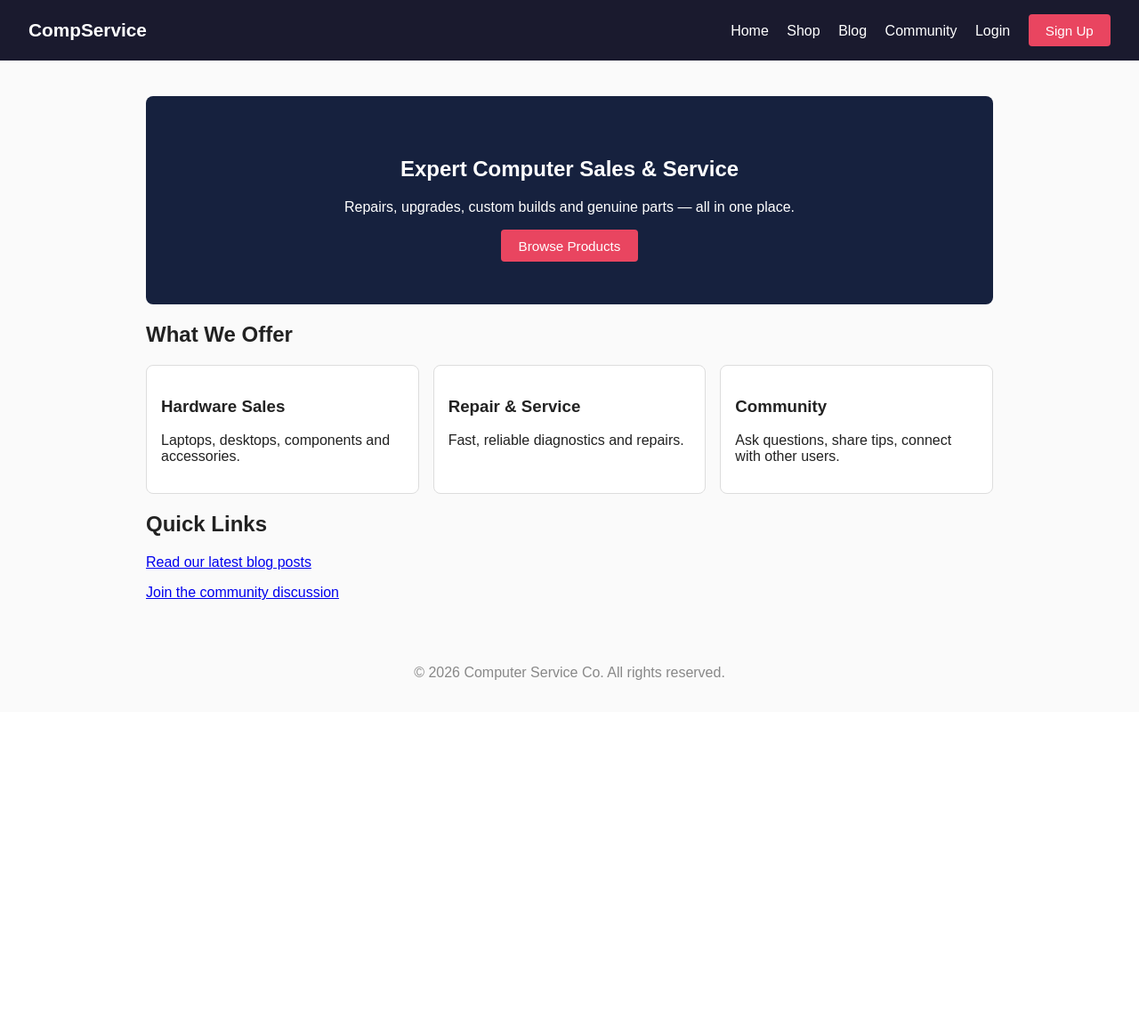
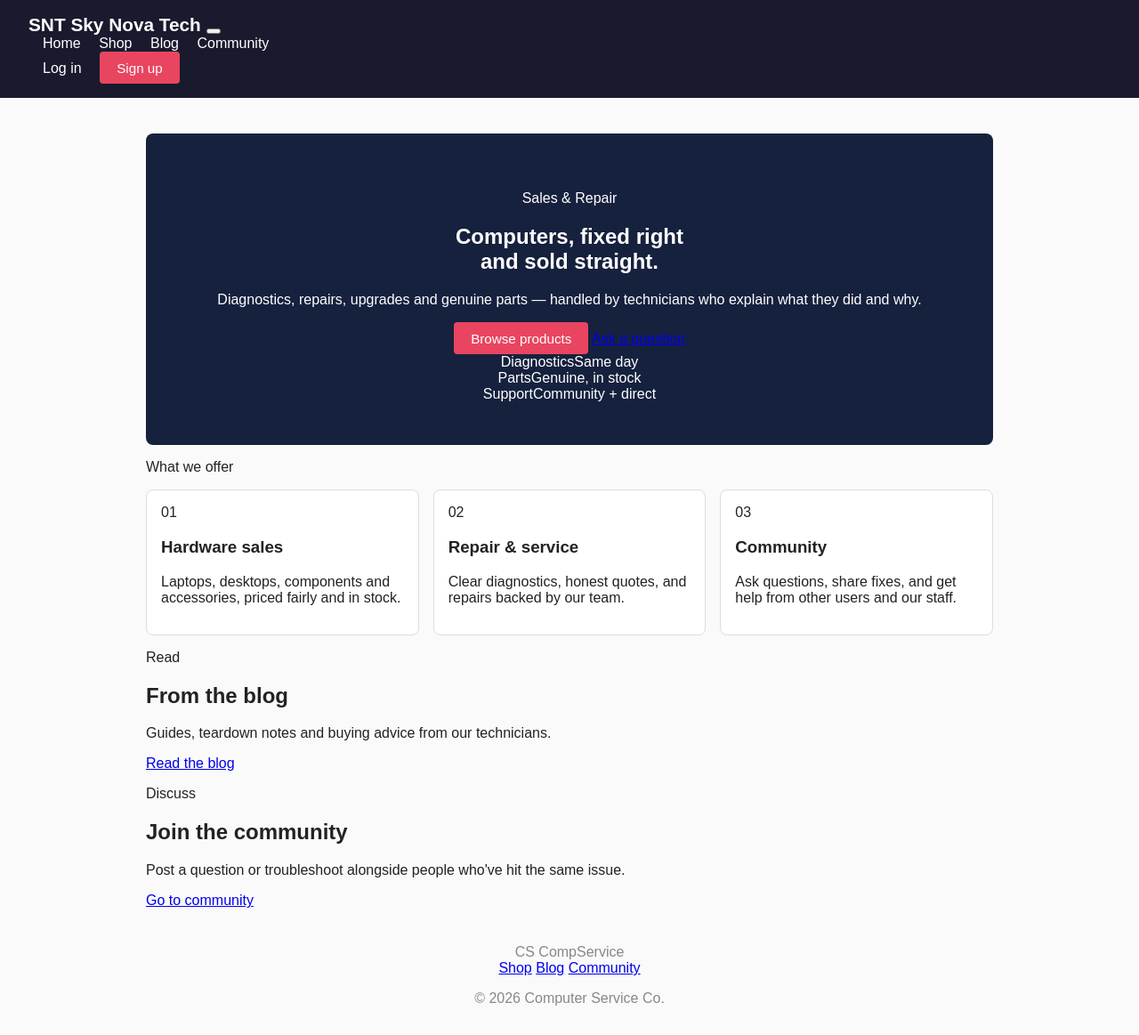
Before and after one commit to growthstepsgs/SkyNovaTech, a Flask app: page / in a window 1280 px wide. Shown: the whole page at 89% size. Before the commit the page ends 764 px from the top, so only its background shows below. Run offline with Flask 3, Linux system fonts and the light colour scheme.

Commit message:
Add files via upload

```diff
--- a/templates/base.html
+++ b/templates/base.html
@@ -4,34 +4,53 @@
 <meta charset="UTF-8">
 <meta name="viewport" content="width=device-width, initial-scale=1.0">
 <title>{% block title %}Computer Service Co.{% endblock %}</title>
+<link rel="preconnect" href="https://fonts.googleapis.com">
+<link rel="preconnect" href="https://fonts.gstatic.com" crossorigin>
+<link href="https://fonts.googleapis.com/css2?family=Space+Grotesk:wght@500;600;700&family=Inter:wght@400;500;600&family=IBM+Plex+Mono:wght@500&display=swap" rel="stylesheet">
 <link rel="stylesheet" href="{{ url_for('static', filename='css/style.css') }}">
 </head>
 <body>
-    <nav class="navbar">
-        <a href="{{ url_for('index') }}" class="brand">CompService</a>
-        <div class="nav-links">
+    <header class="navbar">
+        <div class="navbar-inner">
+            <a href="{{ url_for('index') }}" class="brand">
+                <span class="brand-mark">SNT</span>
+                <span class="brand-name">Sky Nova Tech</span>
+            </a>
+
+            <button class="nav-toggle" id="navToggle" aria-label="Toggle menu" aria-expanded="false">
+                <span></span><span></span><span></span>
+            </button>
+
+            <nav class="nav-links" id="navLinks">
                 <a href="{{ url_for('index') }}">Home</a>
                 <a href="{{ url_for('ecommerce') }}">Shop</a>
                 <a href="{{ url_for('blog') }}">Blog</a>
                 <a href="{{ url_for('community') }}">Community</a>
+
+                <div class="nav-divider" aria-hidden="true"></div>
+
                 {% if user %}
-                <span class="nav-user">Hi, {{ user }}</span>
                     {% if session.get('is_admin') %}
-                    <a href="{{ url_for('admin_dashboard') }}">Admin</a>
+                        <a href="{{ url_for('admin_dashboard') }}" class="nav-admin">Admin</a>
                     {% endif %}
-                <a href="{{ url_for('logout') }}">Logout</a>
+                    <span class="nav-user">{{ user }}</span>
+                    <a href="{{ url_for('logout') }}" class="btn btn-ghost">Log out</a>
                 {% else %}
-                <a href="{{ url_for('login') }}">Login</a>
-                <a href="{{ url_for('signup') }}" class="btn-link">Sign Up</a>
+                    <a href="{{ url_for('login') }}" class="btn btn-ghost">Log in</a>
+                    <a href="{{ url_for('signup') }}" class="btn btn-primary">Sign up</a>
                 {% endif %}
+            </nav>
         </div>
-    </nav>
+    </header>
 
     <div class="flash-container">
         {% with messages = get_flashed_messages(with_categories=true) %}
             {% if messages %}
                 {% for category, message in messages %}
-                    <div class="flash flash-{{ category }}">{{ message }}</div>
+                    <div class="flash flash-{{ category }}">
+                        <span>{{ message }}</span>
+                        <button class="flash-close" aria-label="Dismiss">&times;</button>
+                    </div>
                 {% endfor %}
             {% endif %}
         {% endwith %}
@@ -42,7 +61,18 @@
     </main>
 
     <footer class="footer">
-        <p>&copy; 2026 Computer Service Co. All rights reserved.</p>
+        <div class="footer-inner">
+            <div class="footer-brand">
+                <span class="brand-mark">CS</span>
+                <span class="brand-name">CompService</span>
+            </div>
+            <nav class="footer-links">
+                <a href="{{ url_for('ecommerce') }}">Shop</a>
+                <a href="{{ url_for('blog') }}">Blog</a>
+                <a href="{{ url_for('community') }}">Community</a>
+            </nav>
+            <p class="footer-copy">&copy; 2026 Computer Service Co.</p>
+        </div>
     </footer>
 
     <script src="{{ url_for('static', filename='js/main.js') }}"></script>
--- a/templates/index.html
+++ b/templates/index.html
@@ -1,33 +1,61 @@
 {% extends "base.html" %}
 {% block title %}Home - Computer Service Co.{% endblock %}
 {% block content %}
+
 <section class="hero">
-    <h1>Expert Computer Sales &amp; Service</h1>
-    <p>Repairs, upgrades, custom builds and genuine parts — all in one place.</p>
-    <a href="{{ url_for('ecommerce') }}" class="btn-primary">Browse Products</a>
+    <div class="hero-inner">
+        <p class="eyebrow">Sales &amp; Repair</p>
+        <h1>Computers, fixed right<br>and sold straight.</h1>
+        <p class="hero-sub">
+            Diagnostics, repairs, upgrades and genuine parts &mdash; handled by
+            technicians who explain what they did and why.
+        </p>
+        <div class="hero-actions">
+            <a href="{{ url_for('ecommerce') }}" class="btn btn-primary btn-lg">Browse products</a>
+            <a href="{{ url_for('community') }}" class="btn btn-outline btn-lg">Ask a question</a>
+        </div>
+    </div>
+    <div class="hero-spec" aria-hidden="true">
+        <div class="spec-row"><span class="spec-label">Diagnostics</span><span class="spec-value">Same day</span></div>
+        <div class="spec-row"><span class="spec-label">Parts</span><span class="spec-value">Genuine, in stock</span></div>
+        <div class="spec-row"><span class="spec-label">Support</span><span class="spec-value">Community + direct</span></div>
+    </div>
 </section>
 
 <section class="section">
-    <h2>What We Offer</h2>
+    <p class="eyebrow">What we offer</p>
     <div class="card-grid">
         <div class="card">
-            <h3>Hardware Sales</h3>
-            <p>Laptops, desktops, components and accessories.</p>
+            <span class="card-tag">01</span>
+            <h3>Hardware sales</h3>
+            <p>Laptops, desktops, components and accessories, priced fairly and in stock.</p>
         </div>
         <div class="card">
-            <h3>Repair &amp; Service</h3>
-            <p>Fast, reliable diagnostics and repairs.</p>
+            <span class="card-tag">02</span>
+            <h3>Repair &amp; service</h3>
+            <p>Clear diagnostics, honest quotes, and repairs backed by our team.</p>
         </div>
         <div class="card">
+            <span class="card-tag">03</span>
             <h3>Community</h3>
-            <p>Ask questions, share tips, connect with other users.</p>
+            <p>Ask questions, share fixes, and get help from other users and our staff.</p>
         </div>
     </div>
 </section>
 
-<section class="section">
-    <h2>Quick Links</h2>
-    <p><a href="{{ url_for('blog') }}">Read our latest blog posts</a></p>
-    <p><a href="{{ url_for('community') }}">Join the community discussion</a></p>
+<section class="section section-split">
+    <div>
+        <p class="eyebrow">Read</p>
+        <h2>From the blog</h2>
+        <p>Guides, teardown notes and buying advice from our technicians.</p>
+        <a href="{{ url_for('blog') }}" class="link-arrow">Read the blog</a>
+    </div>
+    <div>
+        <p class="eyebrow">Discuss</p>
+        <h2>Join the community</h2>
+        <p>Post a question or troubleshoot alongside people who've hit the same issue.</p>
+        <a href="{{ url_for('community') }}" class="link-arrow">Go to community</a>
+    </div>
 </section>
+
 {% endblock %}
```
Lines whose indentation alone changed are shown as unchanged.
